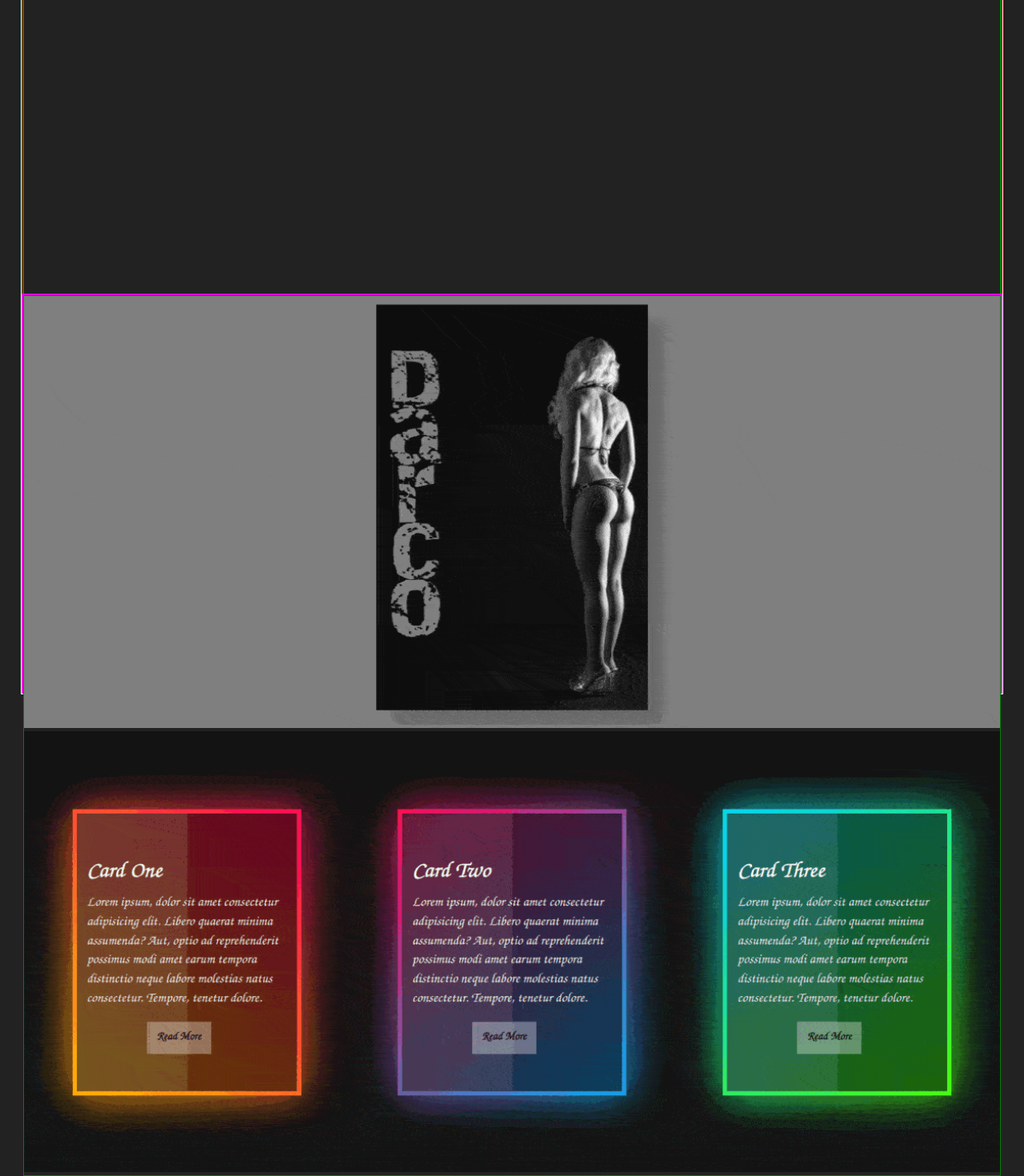
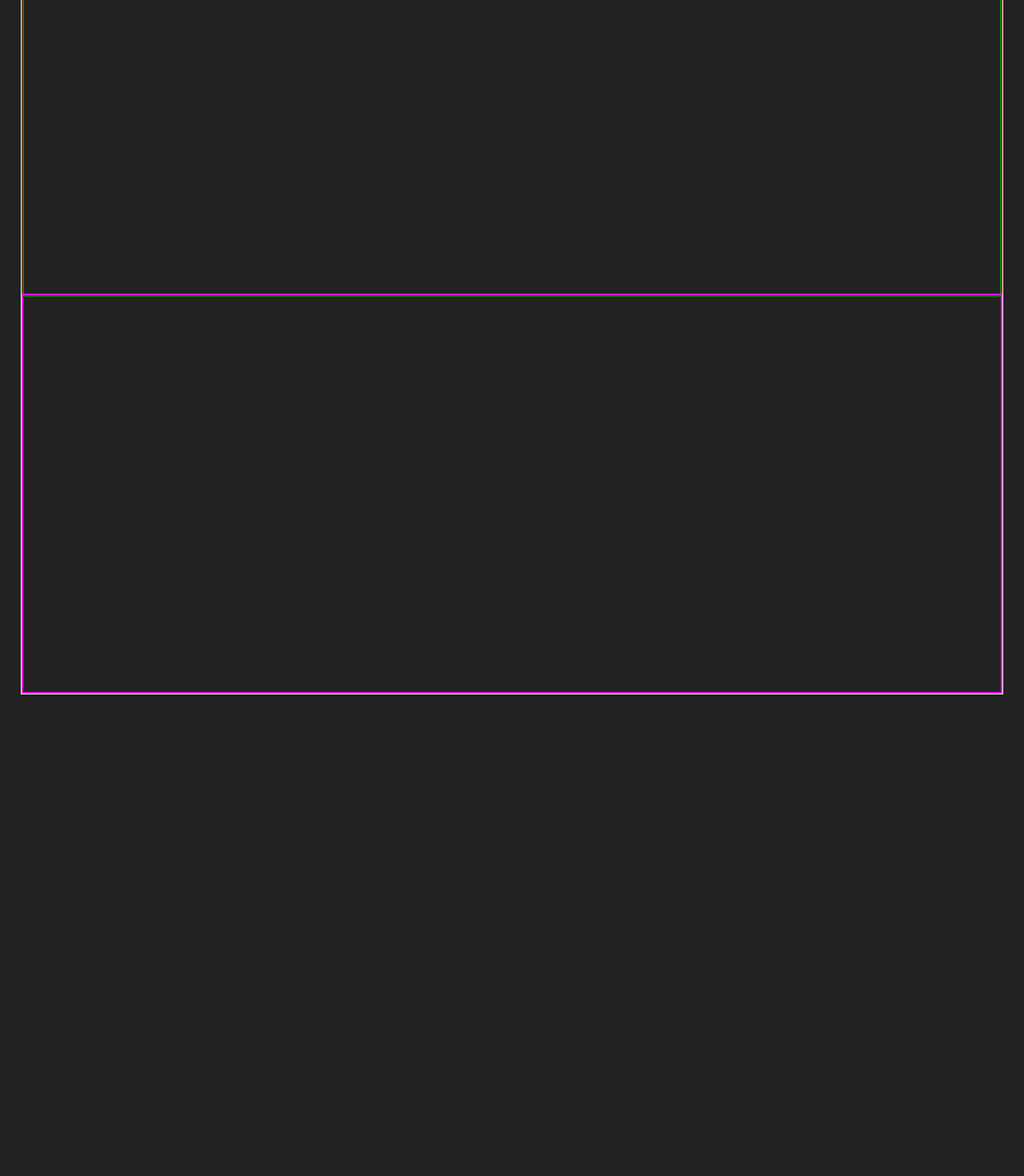
Before and after one commit to AngelDarco/arduino_incubator, a React app: page /html in a window 1280 px wide. Shown: the part 434-1904 px from the top of the page at 80% size. After the commit the page ends 1302 px from the top, so only its background shows below. Built offline with nearby package versions, Linux system fonts and the light colour scheme.

Commit message:
img_2.0 routes add

```diff
--- a/src/pages/css/Css.scss
+++ b/src/pages/css/Css.scss
@@ -1,7 +1,9 @@
 .containerCss{
     width: 500x;
     height: 300px;
-    display: flex;
+    display: grid;
+    grid-template-columns: repeat(auto 1fr);
+    grid-template-rows: repeat(auto 1fr);
     align-items: center;
     justify-content: space-around;
     border: 1px solid orange;
@@ -9,5 +11,5 @@
 
 img{
     width: 100%;
-    height: auto;
+    height: 100%;
 }
--- a/src/pages/css/Css.tsx
+++ b/src/pages/css/Css.tsx
@@ -1,13 +1,18 @@
 import './Css.scss'
+import Images from '../../assets/videos/css/Images';
 
 const Css = () => {
     return (
-        <div className='containerCss'>
-            <div className="frame">
-                <img src="../../assets/videos/css/book.gif"></img>
+        <>
+            <div className="ContainerCss">
+                <img src={Images.book} alt="" />
+                <img src={Images.card} alt="" />
+                <img src={Images.cube} alt="" />
+                <img src={Images.earth} alt="" />
+                <img src={Images.loader} alt="" />
             </div>
 
-        </div>
+        </>
     )
 }
 
--- a/src/pages/html/Html.tsx
+++ b/src/pages/html/Html.tsx
@@ -1,12 +1,9 @@
 import './Html.scss';
-import Images from '../../assets/videos/css/Images';
 
 const Html = ()=>{
     return(
     <div className="containerHtml">
         <div className="frame">
-           <img src={Images.book} alt="" />
-           <img src={Images.card} alt="No Image"/>
         </div>
     </div>
     )
```
